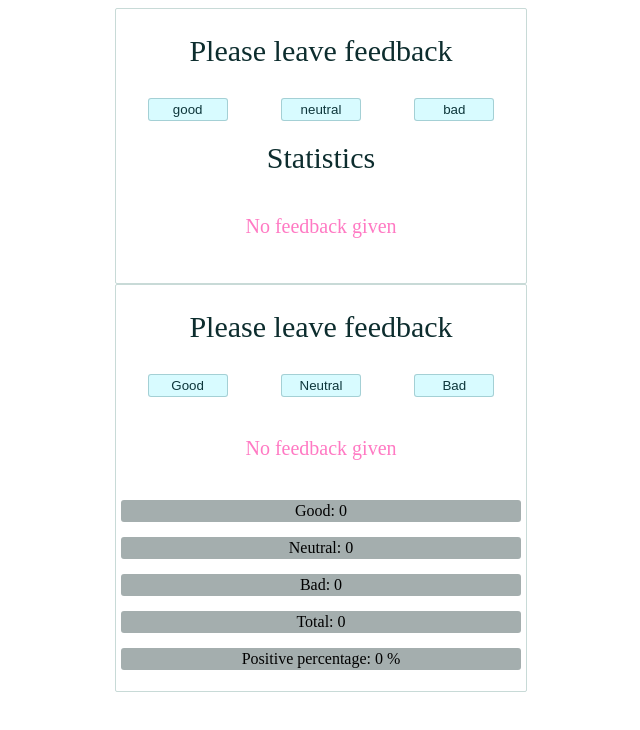
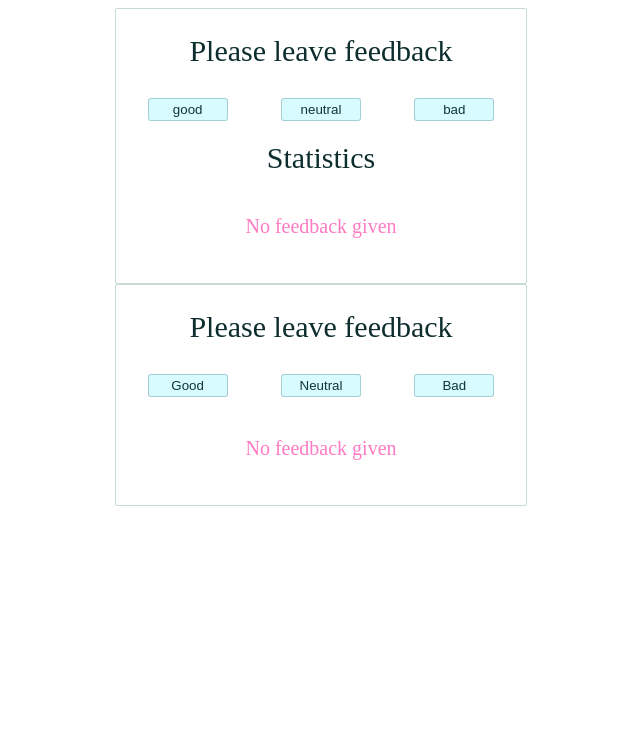
Before and after one commit to OlhaBaturina/goit-react-hw-04-hooks-feedback, a React (Create React App) app: page / in a window 1280 px wide. Shown: the top 730 px of the page, without its empty margins (319-959 px from the left). Built offline with nearby package versions, Linux system fonts and the light colour scheme.

Commit message:
Добавляет рендер по условию в CounterHook

```diff
--- a/src/Components/CounterHook/CounterHook.js
+++ b/src/Components/CounterHook/CounterHook.js
@@ -51,7 +51,9 @@ export default function CounterHook() {
           Bad
         </button>
       </div>
+      {total === 0 ? (
         <p className={s.message}>No feedback given</p>
+      ) : (
         <ul className={s.List}>
           <li className={s.TitleList}>Good: {good}</li>
           <li className={s.TitleList}>Neutral: {neutral}</li>
@@ -61,6 +63,7 @@ export default function CounterHook() {
             Positive percentage: {positivePercentage} %
           </li>
         </ul>
+      )}
     </div>
   );
 }
```
Lines whose indentation alone changed are shown as unchanged.
